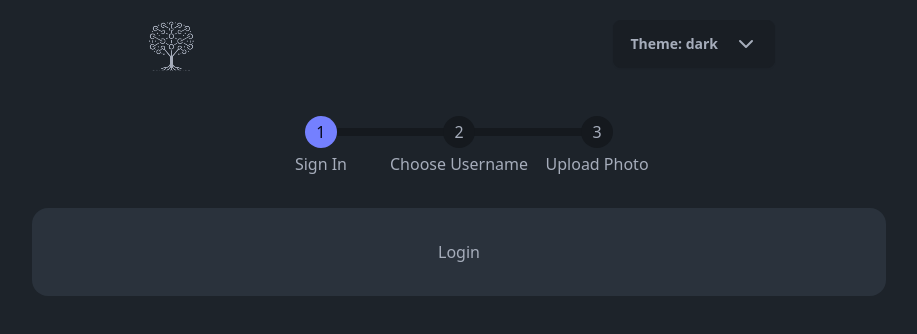
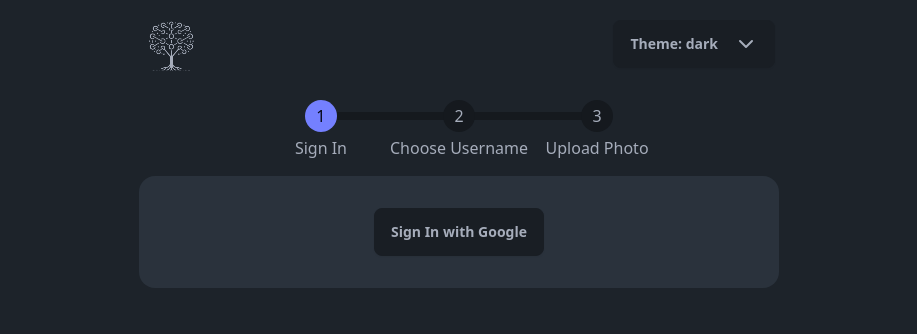
Before and after one commit to parseen254/LinkTreeClone, a SvelteKit app: page /login in a window 1280 px wide. Shown: the top 334 px of the page, without its empty margins (181-1098 px from the left). Built offline with nearby package versions, Linux system fonts and the light colour scheme.

Commit message:
feat: Add basic google authentication

```diff
--- a/src/routes/+layout.svelte
+++ b/src/routes/+layout.svelte
@@ -5,7 +5,7 @@
 </script>
 
 <div class="flex flex-col min-h-screen">
-  <nav class="flex justify-between pt-4 px-[25%] w-full">
+  <nav class="flex justify-between pt-4 w-1/2 mx-auto">
     <Logo className="w-16 h-16 rounded-full" />
     <ThemeController />
   </nav>
--- a/src/routes/+page.svelte
+++ b/src/routes/+page.svelte
@@ -1,10 +1,10 @@
 <script lang="ts">
-  import ThemeController from "$lib/components/ThemeController.svelte";
   import Logo from "$lib/components/Logo.svelte";
 </script>
 
-<div class="flex flex-col justify-center items-center h-screen">
-  <h1 class="text-4xl font-bold mb-4">LinkTree Clone</h1>
-  <Logo />
-  <ThemeController />
+<div
+  class="flex flex-col justify-center items-center h-full flex-grow"
+>
+  <h1 class="text-4xl font-bold my-auto">LinkTree Clone</h1>
+  <Logo className=" w-72 h-72" />
 </div>
--- a/src/routes/login/+layout.svelte
+++ b/src/routes/login/+layout.svelte
@@ -3,7 +3,7 @@
   import AnimatedRoute from "$lib/components/AnimatedRoute.svelte";
 </script>
 
-<nav class="flex justify-center items-center m-4 min-h-24">
+<nav class="flex justify-center items-center w-1/2 mx-auto my-4">
   <ul class="steps">
     <a href="/login" class="step step-primary">Sign In</a>
     <a
@@ -20,7 +20,7 @@
 </nav>
 
 <AnimatedRoute>
-  <main class="card w-4/6 bg-neutral text-neutral-content mx-auto">
+  <main class="card w-1/2 bg-neutral text-neutral-content mx-auto">
     <div class="card-body items-center text-center">
       <slot />
     </div>
--- a/src/routes/login/+page.svelte
+++ b/src/routes/login/+page.svelte
@@ -1,4 +1,15 @@
 <script lang="ts">
+  import { auth } from "$lib/firebase";
+
+  import { GoogleAuthProvider, signInWithPopup, signOut } from "firebase/auth";
+
+  const signInWithGoogle = async () => {
+    const provider = new GoogleAuthProvider();
+    const user = await signInWithPopup(auth, provider);
+    console.log(user);
+  };
 </script>
 
-<h2>Login</h2>
+<button on:click={signInWithGoogle} class="btn ">
+  Sign In with Google
+</button>
```
